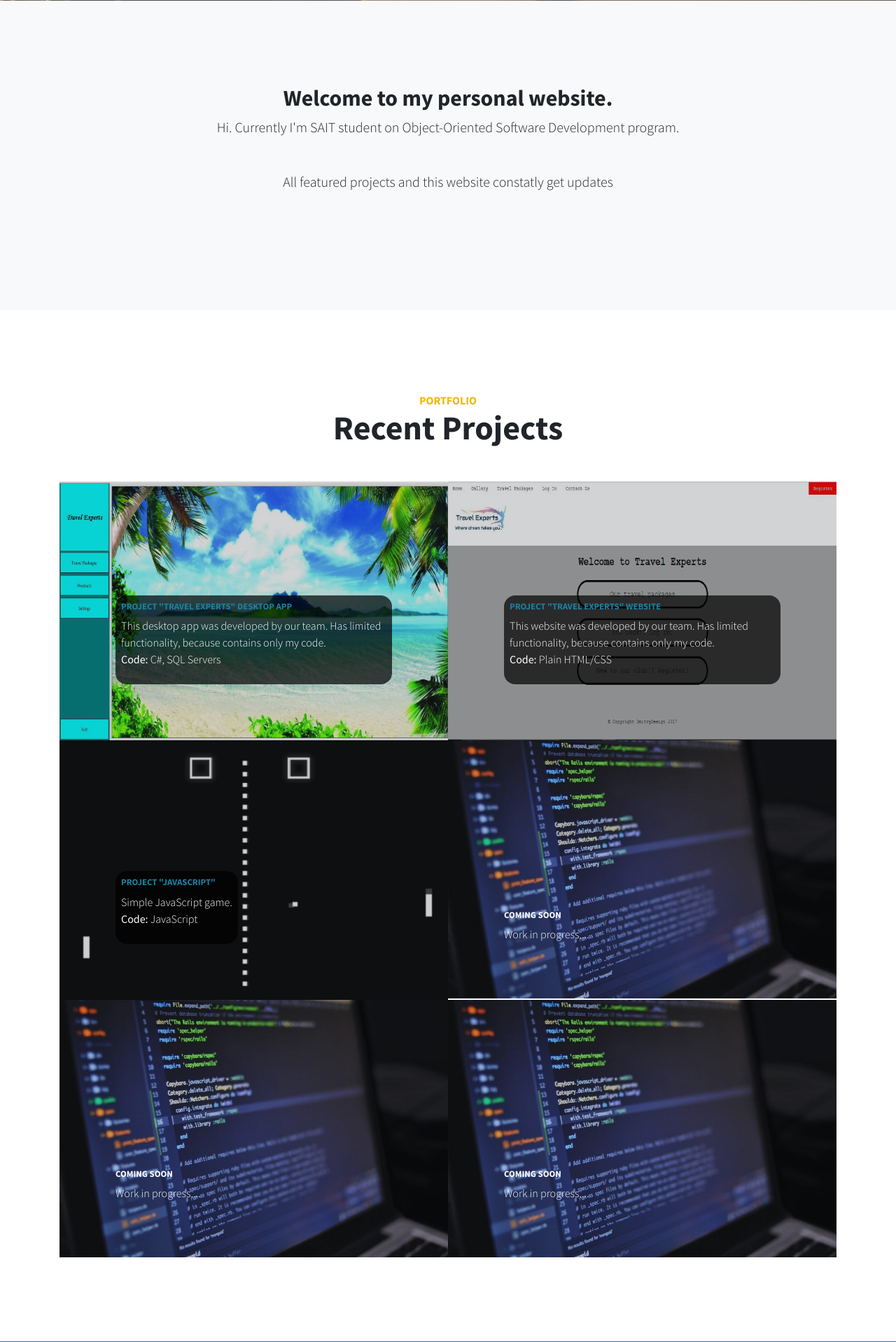
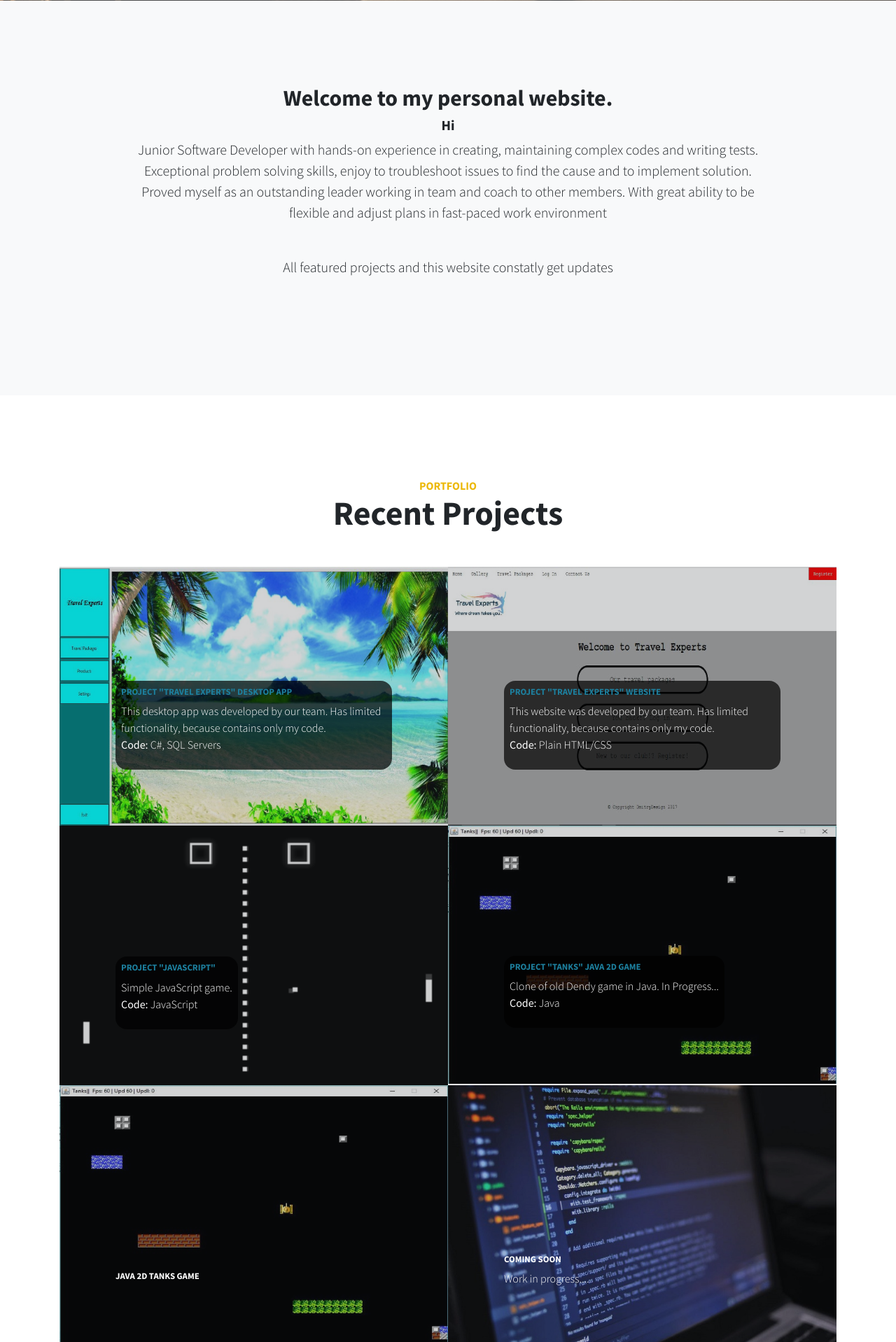
Before and after one commit to BarmaleyHD/Personal-Portfolio, a PHP site: page / in a window 1280 px wide. Shown: the part 799-2717 px from the top of the page at 70% size. Run offline with PHP 8.4, Linux system fonts and the light colour scheme; some libraries are stand-ins or nearby versions.

Commit message:
New Comit
Tanks added
Main label fix

```diff
--- a/index.html
+++ b/index.html
@@ -63,7 +63,8 @@
         <div class="row">
           <div class="col-lg-10 mx-auto">
             <h2>Welcome to my personal website.</h2>
-            <p class="lead mb-5">Hi. Currently I'm SAIT student on  Object-Oriented Software Development program.</p>
+            <h5>Hi</h5>
+            <p class="lead mb-5">Junior Software Developer with hands-on experience in creating, maintaining complex codes and writing tests. Exceptional problem solving skills, enjoy to troubleshoot issues to find the cause and to implement solution. Proved myself as an outstanding leader working in team and coach to other members. With great ability to be flexible and adjust plans in fast-paced work environment</p>
             <p class="lead mb-5">All featured projects and this website constatly get updates</p>
           </div>
         </div>
@@ -125,11 +126,25 @@
               <a class="portfolio-item" href="#">
                 <span class="caption">
                   <span class="caption-content">
-                    <h2>Coming soon</h2>
-                    <p class="mb-0">Work in progress....</p>
+                    <div class="text-backshadow">
+                      <h2>Project "Tanks" Java 2D Game</h2>
+                      <p class="mb-0">Clone of old Dendy game in Java. In Progress...</p>
+                      <p><b>Code: </b>Java</p>
+                      </div>
                   </span>
                 </span>
-                <img class="img-fluid" src="img/portfolio-4.jpg" alt="">
+                <img class="img-fluid" src="img/tanks.jpg" alt="">
+              </a>
+            </div>
+            <div class="col-lg-6">
+              <a class="portfolio-item" href="#">
+                <span class="caption">
+                  <span class="caption-content">
+                    <h2>Java 2D Tanks Game</h2>
+                    <p class="mb-0"></p>
+                  </span>
+                </span>
+                <img class="img-fluid" src="img/tanks.jpg" alt="">
               </a>
             </div>
             <div class="col-lg-6">
--- a/style/style.css
+++ b/style/style.css
@@ -300,3 +300,7 @@ a:active,a:focus,a:hover{
 .text-secondary{
     color:#ecb807!important;
 }
+
+.main-button-padding {
+    padding-top: 15px;
+}
```
Also changed, not shown: img/tanks.jpg (added).
